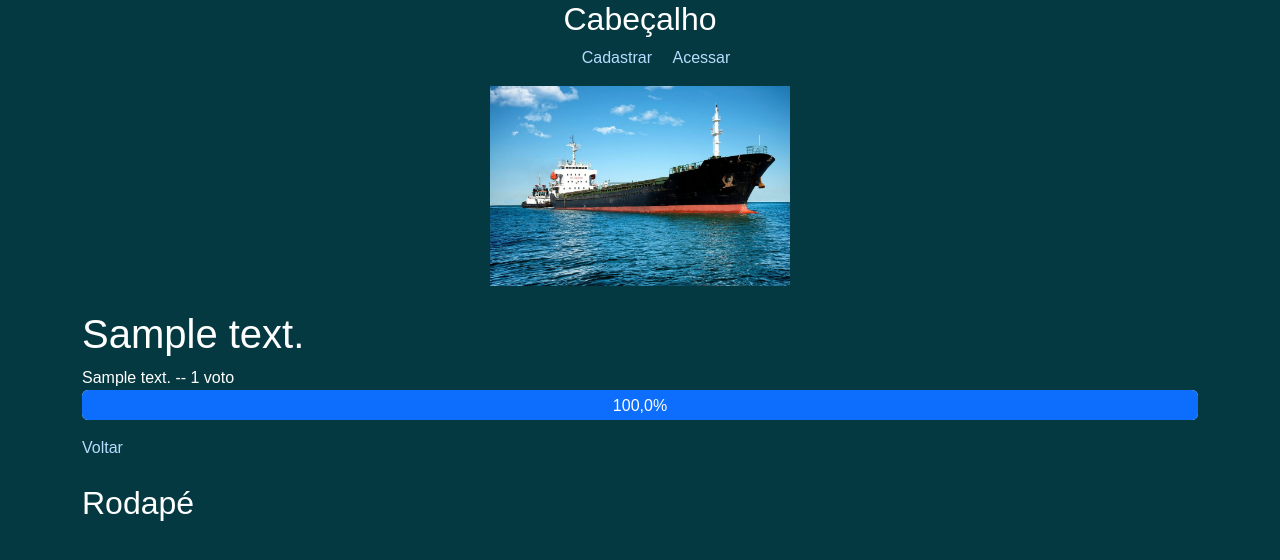
After one commit to octasss/django-polls, a Django app: page /enquetes/pergunta/1/results in a window 1280 px wide. The commit adds this page. Shown: the top 560 px of the page. Run offline with Django 4.2, Linux system fonts and the light colour scheme; tables that the repository leaves empty hold one stand-in row (values such as "Sample post").

Commit message:
viewvotes

```diff
--- a/polls/templates/polls/question_detail.html
+++ b/polls/templates/polls/question_detail.html
@@ -38,5 +38,6 @@
         <li><a href="{% url 'question-list' %}">Listar Enquetes</a></li>
         <li><a href="{% url 'question-delete' question.pk %}">Deletar Enquete</a></li>
         <li><a href="{% url 'question-update' question.pk %}">Atualizar Enquete</a></li>
+        <li><a href="{% url "poll_results" question.pk %}">Ver votos</a></li>
     </ul>
 {% endblock content%}
--- /dev/null
+++ b/polls/templates/polls/results.html
@@ -0,0 +1,25 @@
+{% extends "polls/base.html" %}
+
+{% block content %}
+<h1>{{ question.question_text }}</h1>
+
+    <ul class="list-unstyled">
+    {% for choice in votes %}
+        <li>
+            {{ choice.text }} -- {{ choice.votes }} voto{{ choice.votes|pluralize }}
+            <div class="progress" style="height: 30px;">
+                <div
+                    class="progress-bar h6"
+                    role="progressbar"
+                    style="width: {{ choice.percentage|floatformat:0 }}%; height: 30px;"
+                    aria-valuenow="{{ choice.percentage|floatformat:0 }}"
+                    aria-valuemin="0" aria-valuemax="100">
+                    {{ choice.percentage }}%
+                </div>
+            </div>
+        </li>
+    {% endfor %}
+    </ul>
+
+    <a href="{% url 'question-detail' pk=question.id %}">Voltar</a>
+{% endblock %}
--- a/polls/urls.py
+++ b/polls/urls.py
@@ -10,4 +10,5 @@ urlpatterns = [
     path('alternativa/<int:pk>/edit', views.ChoiceUpdateView.as_view(), name="choice_edit" ),
     path('alternativa/<int:pk>/delete', views.ChoiceDeleteView.as_view(), name="choice_delete" ),
     path('pergunta/<int:question_id>/vote', views.vote, name="poll_vote"),
+    path('pergunta/<int:question_id>/results', views.results, name="poll_results"),
 ]
--- a/polls/views.py
+++ b/polls/views.py
@@ -159,7 +159,30 @@ def vote (request, question_id):
             selected_choice.votes += 1
             selected_choice.save()
             messages.success(request, 'Seu voto foi registrado com sucesso!')
-            return redirect(reverse_lazy('question-detail', args=(question_id,)))
+            return redirect(reverse_lazy('poll_results', args=(question_id,)))
 
         context = {'question': question}
         return render(request, 'polls/question_detail.html', context)
+
+
+def results(request, question_id):
+    question = get_object_or_404(Question, pk=question_id)
+    votes = Choice.objects.filter(question=question).aggregate(total=Sum('votes')) or 0
+    total_votes = votes.get('total')
+    context = {"question": question}
+
+    context['votes'] = []
+    for choice in question.choice_set.all():
+        percentage = 0
+        if choice.votes > 0 and total_votes > 0:
+            percentage = choice.votes / total_votes * 100
+
+        context['votes'].append(
+            {
+                'text': choice.choice_text,
+                'votes': choice.votes,
+                'percentage': round(percentage, 2)
+            }
+        )
+
+    return render(request, "polls/results.html", context)
```
